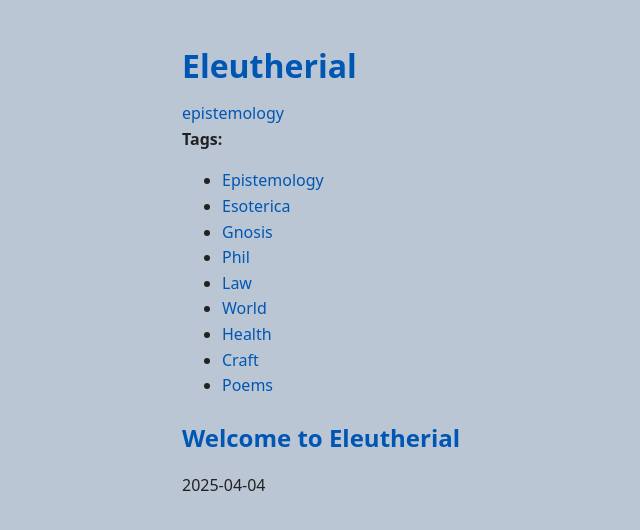
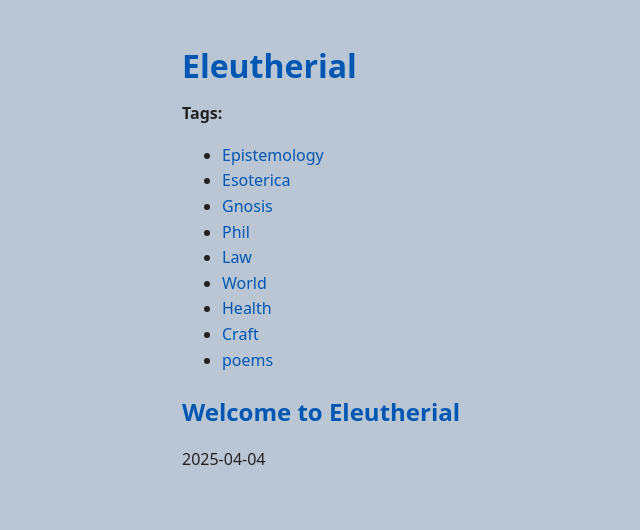
Before and after one commit to colour-unimog/eleutherial, a Jekyll site: the page built from index.md, in a window 1280 px wide. Shown: the top 530 px of the page, without its empty margins (108-748 px from the left). Built offline with Jekyll 4.4.1, drawn with Linux system fonts in a browser that asks for light colours.

Commit message:
Update default.html

```diff
--- a/_layouts/default.html
+++ b/_layouts/default.html
@@ -16,12 +16,6 @@
     <h1><a href="/">{{ site.title }}</a></h1>
 
 
-    <nav>
-        {% for tag in site.tags %}
-            <a href="/tags/{{ tag[0] }}/">{{ tag[0] }}</a>
-        {% endfor %}
-    </nav>
-
 <nav>
   <strong>Tags:</strong>
   <ul>
@@ -33,7 +27,7 @@
     <li><a href="/world/">World</a></li>
     <li><a href="/health/">Health</a></li>
     <li><a href="/craft/">Craft</a></li>
-    <li><a href="/Poems/">Poems</a></li>
+    <li><a href="/poems/">poems</a></li>
   </ul>
 </nav>
 
```
